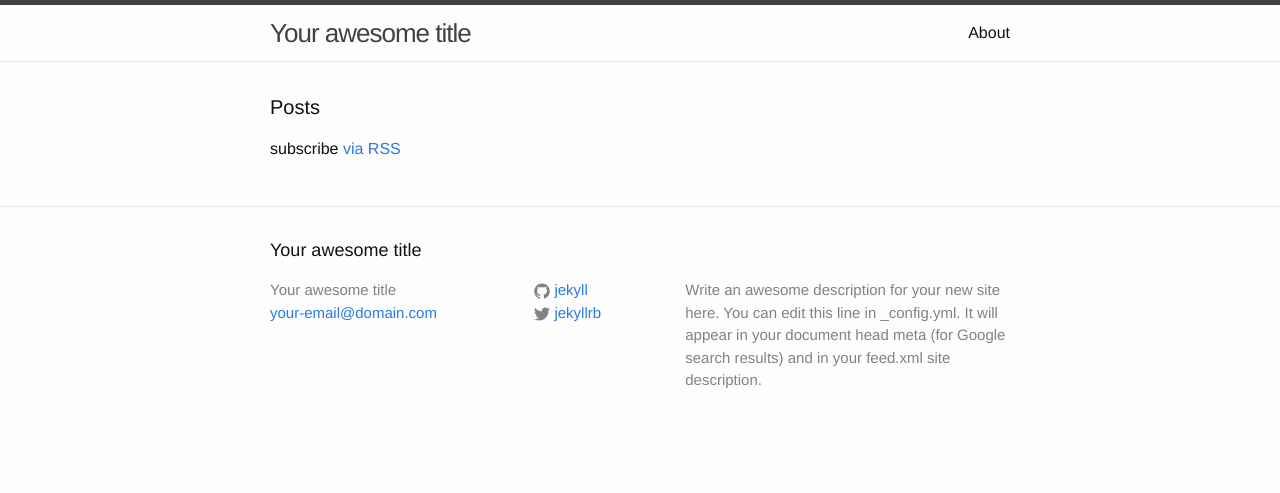
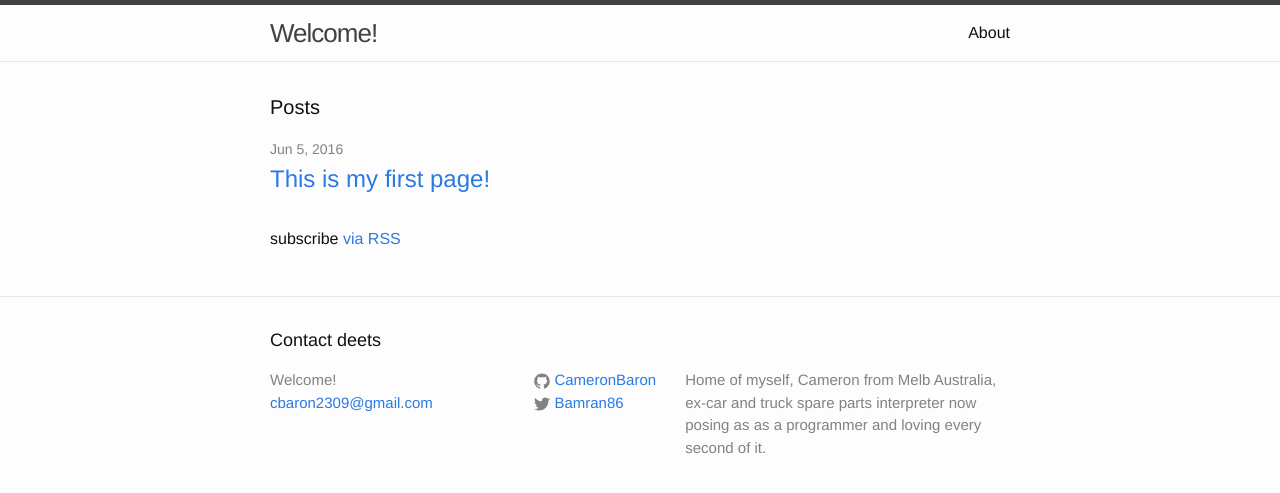
Before and after one commit to CameronBaron/CameronBaron.github.io, a Jekyll site: the page built from index.html, in a window 1280 px wide. Shown: the top 493 px of the page. Built offline with Jekyll 4.4.1, drawn with Linux system fonts in a browser that asks for light colours.

Commit message:
Removed default jekyll refernces and add about me info and links

```diff
--- a/_config.yml
+++ b/_config.yml
@@ -6,16 +6,15 @@
 # 'jekyll serve'. If you change this file, please restart the server process.
 
 # Site settings
-title: Your awesome title
-email: your-email@domain.com
+title: Welcome!
+email: cbaron2309@gmail.com
 description: > # this means to ignore newlines until "baseurl:"
-  Write an awesome description for your new site here. You can edit this
-  line in _config.yml. It will appear in your document head meta (for
-  Google search results) and in your feed.xml site description.
+  Home of myself, Cameron from Melb Australia, ex-car and truck spare parts interpreter now posing as
+  as a programmer and loving every second of it.
 baseurl: "" # the subpath of your site, e.g. /blog
 url: "http://yourdomain.com" # the base hostname & protocol for your site
-twitter_username: jekyllrb
-github_username:  jekyll
+twitter_username: Bamran86
+github_username:  CameronBaron
 
 # Build settings
 markdown: kramdown
--- a/_includes/footer.html
+++ b/_includes/footer.html
@@ -2,7 +2,7 @@
 
   <div class="wrapper">
 
-    <h2 class="footer-heading">{{ site.title }}</h2>
+    <h2 class="footer-heading">{{ "Contact deets" }}</h2>
 
     <div class="footer-col-wrapper">
       <div class="footer-col footer-col-1">
```
Also changed, not shown: _posts/2016-06-05-my-first-page.html (added, +10 -0 lines), 2 other files.
